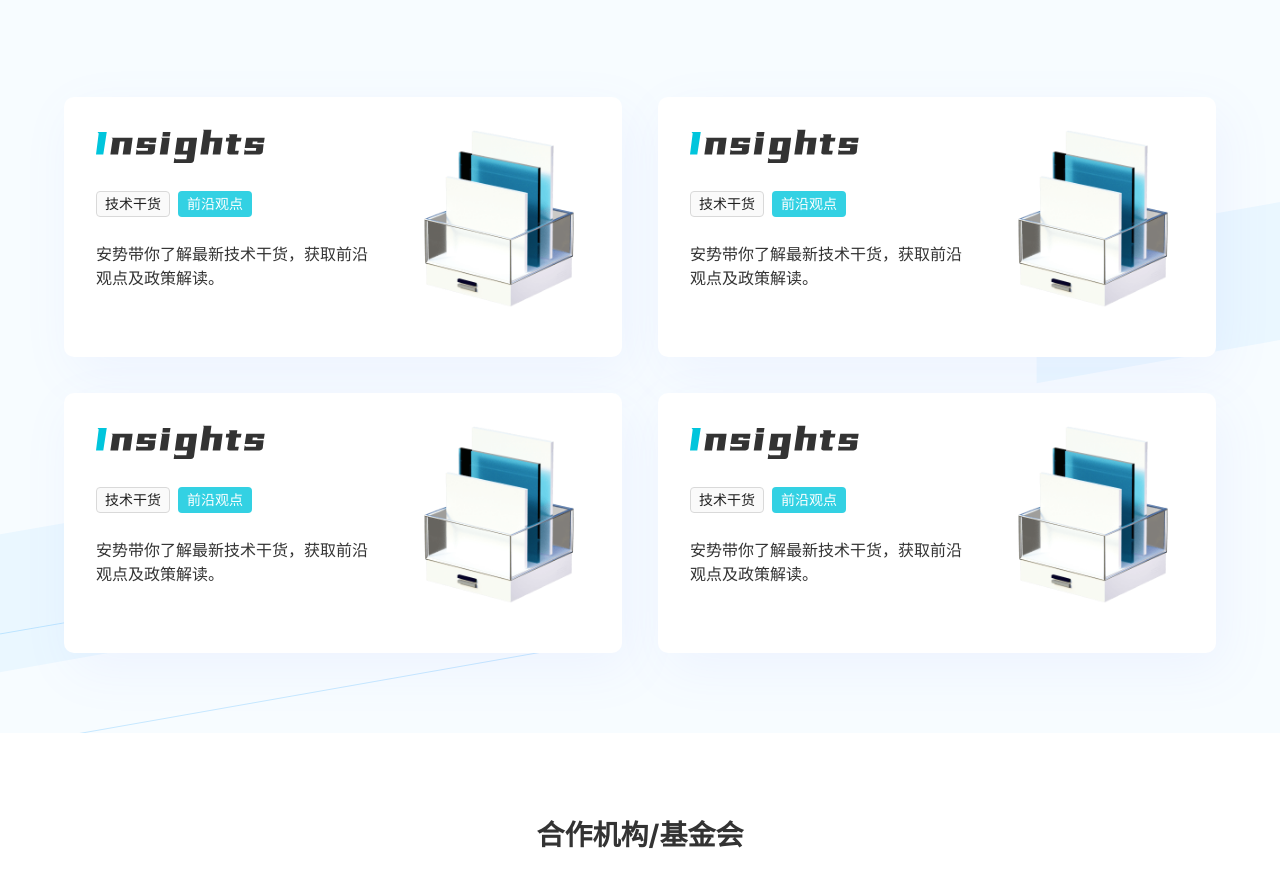
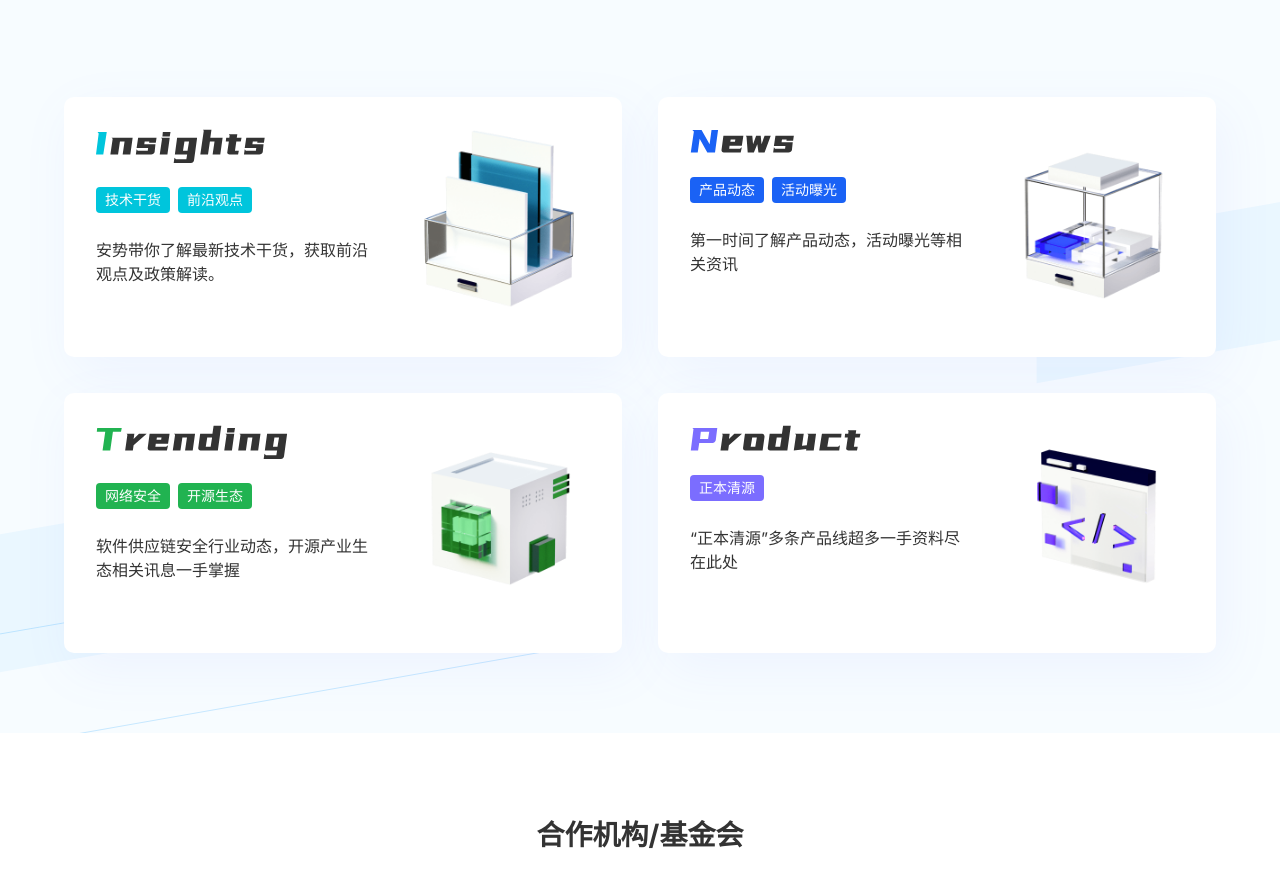
Before and after one commit to belos-street/sectrend-official-website, a Next.js app: page / in a window 1280 px wide. Shown: the part 2440-3327 px from the top of the page. Built offline with nearby package versions, Linux system fonts and the light colour scheme.

Commit message:
fix: itembox

```diff
--- a/src/views/home/article/index.tsx
+++ b/src/views/home/article/index.tsx
@@ -3,8 +3,8 @@
 import { useHover } from '@/hooks/useHover'
 import { useEffect, useRef } from 'react'
 import { RowAnimation, ItemAnimation } from './animation'
-import { ArticleItem } from './src/ItemBox'
-
+import { ArticleItem, ArticleItemProps } from './src/ItemBox'
+import { Insights_img, Insights, News_img, News, Trending_img, Trending, Product_img, Product } from './img'
 /*https://juejin.cn/book/7307859898316881957/section/7309077054263066662*/
 // export async function getServerSideProps() {
 //   const res = await fetch(`https://jsonplaceholder.typicode.com/todos`)
@@ -25,6 +25,117 @@ import { ArticleItem } from './src/ItemBox'
 
 //   return res.json()
 // }
+
+const dataList: ArticleItemProps[] = [
+  {
+    name: 'insights',
+    titleImg: Insights,
+    img: Insights_img,
+    tag: {
+      color: '#00C5DC',
+      list: ['技术干货', '前沿观点']
+    },
+    describe: '安势带你了解最新技术干货，获取前沿观点及政策解读。',
+    list: [
+      {
+        title: '如何使用TypeScript实现一个简单的MVVM框架',
+        content: 'MVVM框架是使用TypeScript实现的，它具有以下特点：',
+        time: '2023-03-21'
+      },
+      {
+        title: '如何使用TypeScript实现一个简单的MVVM框架1',
+        content: 'MVVM框架是使用TypeScript实现的，它具有以下特点：',
+        time: '2023-03-21'
+      },
+      {
+        title: '如何使用TypeScript实现一个简单的MVVM框架2',
+        content: 'MVVM框架是使用TypeScript实现的，它具有以下特点：',
+        time: '2023-03-21'
+      }
+    ]
+  },
+  {
+    name: 'news',
+    titleImg: News,
+    img: News_img,
+    tag: {
+      color: '#1A62F5',
+      list: ['产品动态', '活动曝光']
+    },
+    describe: '第一时间了解产品动态，活动曝光等相关资讯',
+    list: [
+      {
+        title: '如何使用TypeScript实现一个简单的MVVM框架',
+        content: 'MVVM框架是使用TypeScript实现的，它具有以下特点：',
+        time: '2023-03-21'
+      },
+      {
+        title: '如何使用TypeScript实现一个简单的MVVM框架1',
+        content: 'MVVM框架是使用TypeScript实现的，它具有以下特点：',
+        time: '2023-03-21'
+      },
+      {
+        title: '如何使用TypeScript实现一个简单的MVVM框架2',
+        content: 'MVVM框架是使用TypeScript实现的，它具有以下特点：',
+        time: '2023-03-21'
+      }
+    ]
+  },
+  {
+    name: 'trending',
+    titleImg: Trending,
+    img: Trending_img,
+    tag: {
+      color: '#21B351',
+      list: ['网络安全', '开源生态']
+    },
+    describe: '软件供应链安全行业动态，开源产业生态相关讯息一手掌握',
+    list: [
+      {
+        title: '如何使用TypeScript实现一个简单的MVVM框架',
+        content: 'MVVM框架是使用TypeScript实现的，它具有以下特点：',
+        time: '2023-03-21'
+      },
+      {
+        title: '如何使用TypeScript实现一个简单的MVVM框架1',
+        content: 'MVVM框架是使用TypeScript实现的，它具有以下特点：',
+        time: '2023-03-21'
+      },
+      {
+        title: '如何使用TypeScript实现一个简单的MVVM框架2',
+        content: 'MVVM框架是使用TypeScript实现的，它具有以下特点：',
+        time: '2023-03-21'
+      }
+    ]
+  },
+  {
+    name: 'product',
+    titleImg: Product,
+    img: Product_img,
+    tag: {
+      color: '#7B6DFF',
+      list: ['正本清源']
+    },
+    describe: '“正本清源”多条产品线超多一手资料尽在此处',
+    list: [
+      {
+        title: '如何使用TypeScript实现一个简单的MVVM框架',
+        content: 'MVVM框架是使用TypeScript实现的，它具有以下特点：',
+        time: '2023-03-21'
+      },
+      {
+        title: '如何使用TypeScript实现一个简单的MVVM框架1',
+        content: 'MVVM框架是使用TypeScript实现的，它具有以下特点：',
+        time: '2023-03-21'
+      },
+      {
+        title: '如何使用TypeScript实现一个简单的MVVM框架2',
+        content: 'MVVM框架是使用TypeScript实现的，它具有以下特点：',
+        time: '2023-03-21'
+      }
+    ]
+  }
+]
 
 export const Article: React.FC = () => {
   const rowTopRef = useRef<HTMLDivElement>(null)
@@ -65,7 +176,7 @@ export const Article: React.FC = () => {
     new ItemAnimation(productRef.current!, isProductHovered).record().change().play()
   }, [isProductHovered])
 
-  const handleItemHoverd = (isHovered: boolean) => (isHovered ? 'article-item--actived' : '')
+  const handleItemHoverd = (isHovered: boolean) => (isHovered ? ' article-item--actived' : '')
 
   return (
     <section className="section__container article__section">
@@ -74,24 +185,24 @@ export const Article: React.FC = () => {
           <section
             className={`article-content--item article-item--left article-item--insights${handleItemHoverd(isInsightsHovered)}`}
             ref={insightsRef}>
-            <ArticleItem />
+            <ArticleItem {...dataList[0]} />
           </section>
           <section
             className={`article-content--item article-item--right article-item--news${handleItemHoverd(isNewsHovered)}`}
             ref={newsRef}>
-            <ArticleItem />
+            <ArticleItem {...dataList[1]} />
           </section>
         </div>
         <div className={`article-row article-item--bottom${isBottomHovered ? ' article-row--actived' : ''}`} ref={rowBottomRef}>
           <section
             className={`article-content--item article-item--left article-item--trending${handleItemHoverd(isTrendingHovered)}`}
             ref={trendingRef}>
-            <ArticleItem />
+            <ArticleItem {...dataList[2]} />
           </section>
           <section
             className={`article-content--item article-item--right article-item--product${handleItemHoverd(isProductHovered)}`}
             ref={productRef}>
-            <ArticleItem />
+            <ArticleItem {...dataList[3]} />
           </section>
         </div>
       </section>
--- a/src/views/home/article/src/ItemBox.tsx
+++ b/src/views/home/article/src/ItemBox.tsx
@@ -1,36 +1,49 @@
 import { Tag } from 'antd'
-import { Insights_img, Insights } from '../img'
-import Image from 'next/image'
+import Image, { StaticImageData } from 'next/image'
 
-type Props = {
-  data: {
+export type ArticleItemProps = {
   titleImg: string
-    img: string
+  img: StaticImageData
   tag: {
     list: string[]
     color: string
   }
   describe: string
+  list: {
+    title: string
+    content: string
+    time: string
   }[]
-  key: 'insights' | 'news' | 'trending' | 'product'
+  name: 'insights' | 'news' | 'trending' | 'product'
 }
-export const ArticleItem: React.FC = (props) => {
+export const ArticleItem: React.FC<ArticleItemProps> = ({ titleImg, img, tag, describe, list, name }) => {
   return (
     <div className="article-item">
       <div className="article-item__header">
         <div className="article-item__title">
-          <Image src={Insights} alt="Insights" />
+          <Image src={titleImg} alt={name} />
+          <p>查看全部</p>
         </div>
         <div className="article-item__tag">
-          <Tag>技术干货</Tag>
-          <Tag color="#33D1E3">前沿观点</Tag>
+          {tag.list.map((item, index) => (
+            <Tag key={index} color={tag.color}>
+              {item}
+            </Tag>
+          ))}
         </div>
-        <div className="article-item__describe">安势带你了解最新技术干货，获取前沿观点及政策解读。</div>
+        <div className="article-item__describe">{describe}</div>
       </div>
       <div className="article-item__content">
-        <Image src={Insights_img} alt="Insights" className="article-item__img" height={180} width={180} />
-
-        <div className="article-item__list">55</div>
+        <Image src={img} alt={name} className="article-item__img" height={180} width={180} />
+        <ul className="article-item__list">
+          {list.map((item, index) => (
+            <li key={index}>
+              <h3>{item.title}</h3>
+              <p>{item.content}</p>
+              <p>{item.time}</p>
+            </li>
+          ))}
+        </ul>
       </div>
     </div>
   )
--- a/src/views/home/style.sass
+++ b/src/views/home/style.sass
@@ -236,6 +236,12 @@ $article-gap: 36px
       padding: 2px 8px
     .article-item__describe
       font-size: $sc-font-s3
+    .article-item__title
+      display: flex
+      justify-content: space-between
+      align-items: center
+      p
+        display: none
   .article-item__list
     display: none
 
@@ -244,3 +250,50 @@ $article-gap: 36px
     height: 100%
     flex-direction: column
     justify-content: space-between
+
+.article-item__content
+  height: 100%
+  display: flex
+  align-items: center
+.article-item--actived
+  transition: $transition-ease
+
+  .article-item__img
+    display: none
+  .article-item__describe
+    display: none
+  .article-item__header
+    .article-item__title
+      p
+        display: flex
+        cursor: pointer
+        transform: translateY(12px)
+        font-size: $sc-font-s4
+        color: $sc-fc-p3
+  .article-item__list
+    display: flex
+    flex-direction: column
+    height: 100%
+    justify-content: space-between
+    gap: 24px
+    flex: 1
+    li
+      flex: 1
+      position: relative
+      display: flex
+      flex-direction: column
+      justify-content: space-between
+
+      h3
+        font-size: $sc-font-s3
+        color: $sc-fc-p1
+      p
+        font-size: $sc-font-s5
+        color: $sc-fc-p3
+    li:not(:last-child)::after
+      content: ''
+      position: absolute
+      bottom: -12px
+      height: 1px
+      width: 100%
+      background-color: $sc-cp-split
```
Lines whose indentation alone changed are shown as unchanged.
